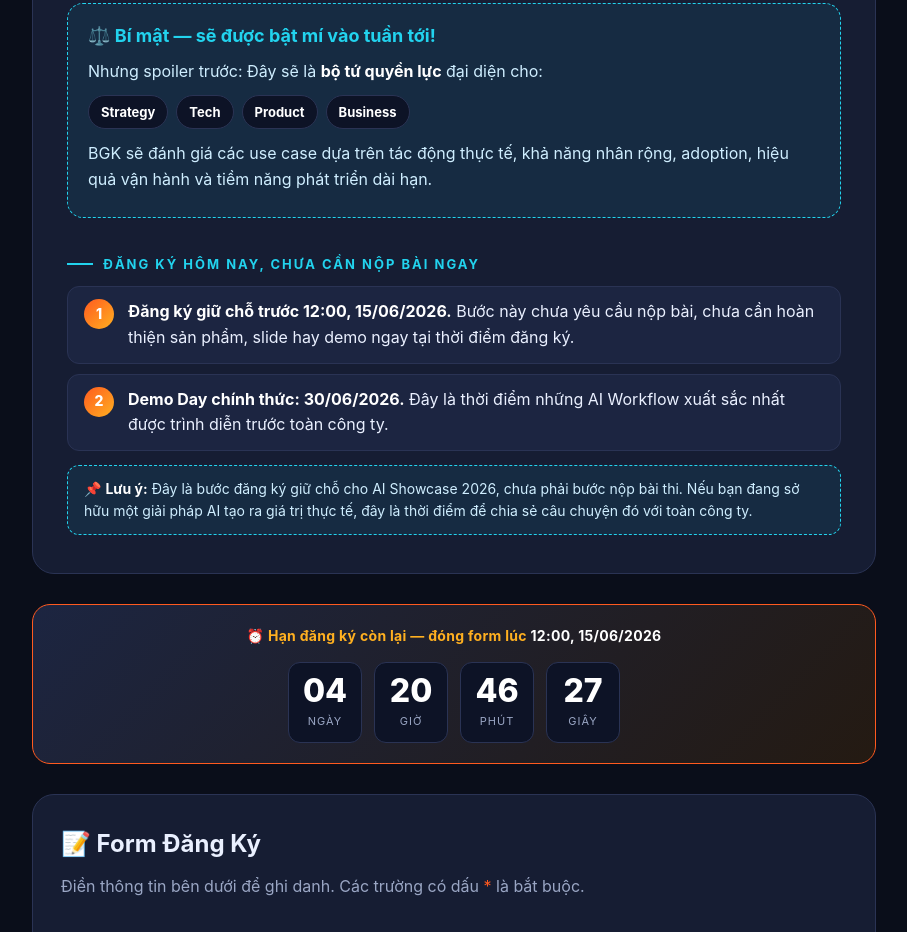
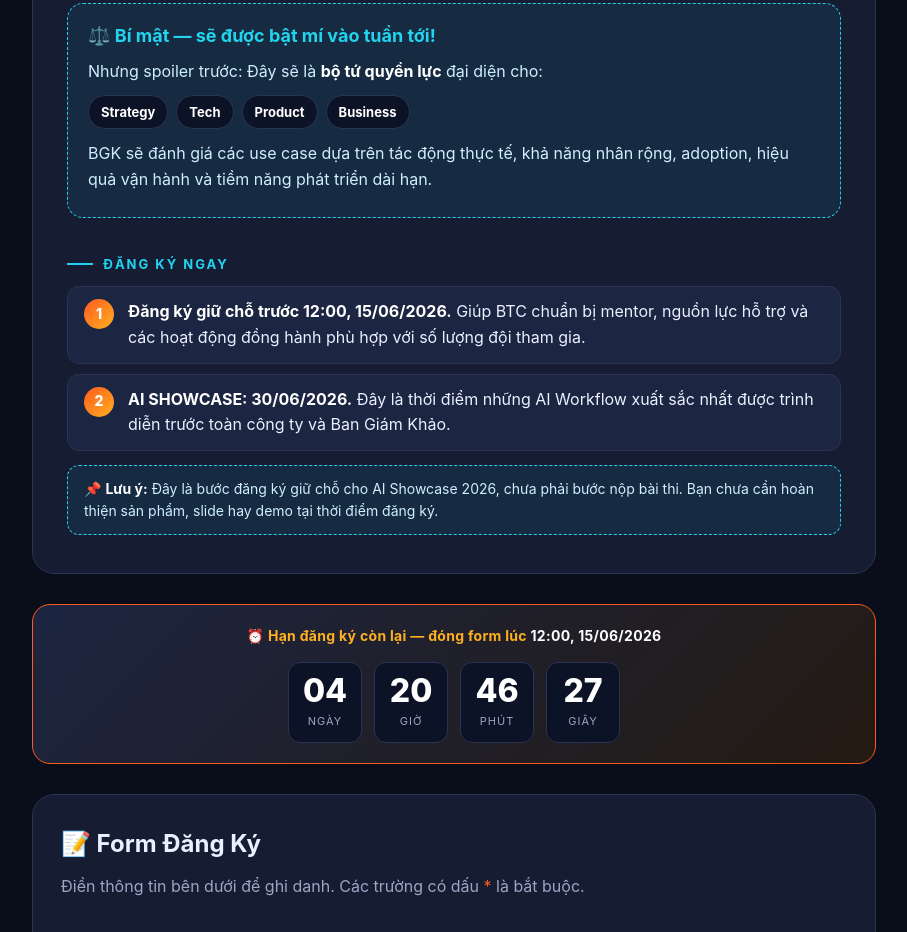
Before and after one commit to lucydinh04/aishowcase2026, a plain HTML site: page index.html in a window 1280 px wide. Shown: the part 2346-3278 px from the top of the page, without its empty margins (186-1093 px from the left). Drawn offline with Linux system fonts and the light colour scheme.

Commit message:
Update index.html

```diff
--- a/index.html
+++ b/index.html
@@ -224,13 +224,13 @@
       <p style="margin-top:12px">BGK sẽ đánh giá các use case dựa trên tác động thực tế, khả năng nhân rộng, adoption, hiệu quả vận hành và tiềm năng phát triển dài hạn.</p>
     </div>
 
-    <div class="section-title">Đăng ký hôm nay, chưa cần nộp bài ngay</div>
+    <div class="section-title">Đăng ký ngay</div>
     <div class="steps">
-      <div class="step"><div class="num">1</div><div><b>Đăng ký giữ chỗ trước 12:00, 15/06/2026.</b> Bước này chưa yêu cầu nộp bài, chưa cần hoàn thiện sản phẩm, slide hay demo ngay tại thời điểm đăng ký.</div></div>
-      <div class="step"><div class="num">2</div><div><b>Demo Day chính thức: 30/06/2026.</b> Đây là thời điểm những AI Workflow xuất sắc nhất được trình diễn trước toàn công ty.</div></div>
+      <div class="step"><div class="num">1</div><div><b>Đăng ký giữ chỗ trước 12:00, 15/06/2026.</b> Giúp BTC chuẩn bị mentor, nguồn lực hỗ trợ và các hoạt động đồng hành phù hợp với số lượng đội tham gia.</div></div>
+      <div class="step"><div class="num">2</div><div><b>AI SHOWCASE: 30/06/2026.</b> Đây là thời điểm những AI Workflow xuất sắc nhất được trình diễn trước toàn công ty và Ban Giám Khảo.</div></div>
     </div>
 
-    <div class="note">📌 <b>Lưu ý:</b> Đây là bước đăng ký giữ chỗ cho AI Showcase 2026, chưa phải bước nộp bài thi. Nếu bạn đang sở hữu một giải pháp AI tạo ra giá trị thực tế, đây là thời điểm để chia sẻ câu chuyện đó với toàn công ty.</div>
+    <div class="note">📌 <b>Lưu ý:</b> Đây là bước đăng ký giữ chỗ cho AI Showcase 2026, chưa phải bước nộp bài thi. Bạn chưa cần hoàn thiện sản phẩm, slide hay demo tại thời điểm đăng ký.</div>
   </div>
 
   <!-- ===================== ĐẾM NGƯỢC HẠN ĐĂNG KÝ ===================== -->
@@ -411,7 +411,7 @@
         <div class="checks">
           <label><input type="checkbox" name="cam_ket_r4" required> <span>Tôi cam kết giải pháp đăng ký là sản phẩm do bản thân/đội ngũ trực tiếp xây dựng và phát triển, không đơn thuần là việc sử dụng lại giao diện hoặc sản phẩm có sẵn từ nhà cung cấp bên ngoài.</span></label>
           <label><input type="checkbox" name="cam_ket_r5" required> <span>Tôi cam kết tuân thủ các nguyên tắc bảo mật dữ liệu của công ty, không chia sẻ thông tin nhạy cảm của khách hàng, đối tác hoặc nhân viên lên các nền tảng AI công khai.</span></label>
-          <label><input type="checkbox" name="cam_ket_1doi" required> <span>Tôi cam kết có thể tham gia Demo Day AI Showcase 2026 vào ngày 30/06/2026.</span></label>
+          <label><input type="checkbox" name="cam_ket_1doi" required> <span>Tôi cam kết có thể tham gia AI Showcase 2026 vào ngày 30/06/2026.</span></label>
         </div>
       </div>
 
```
